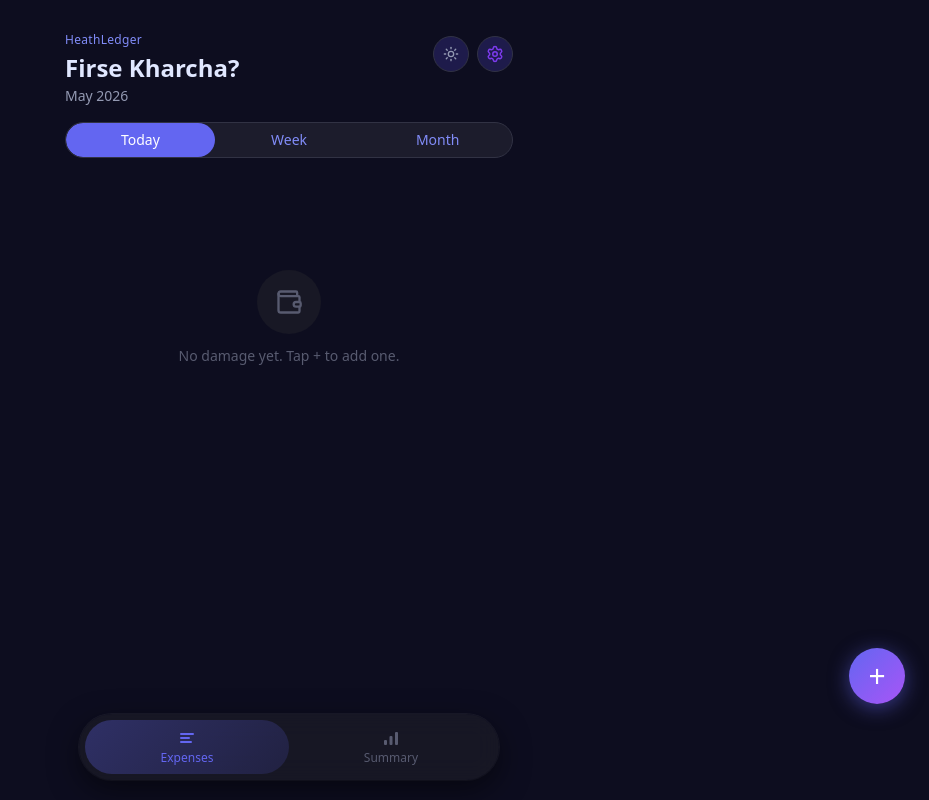
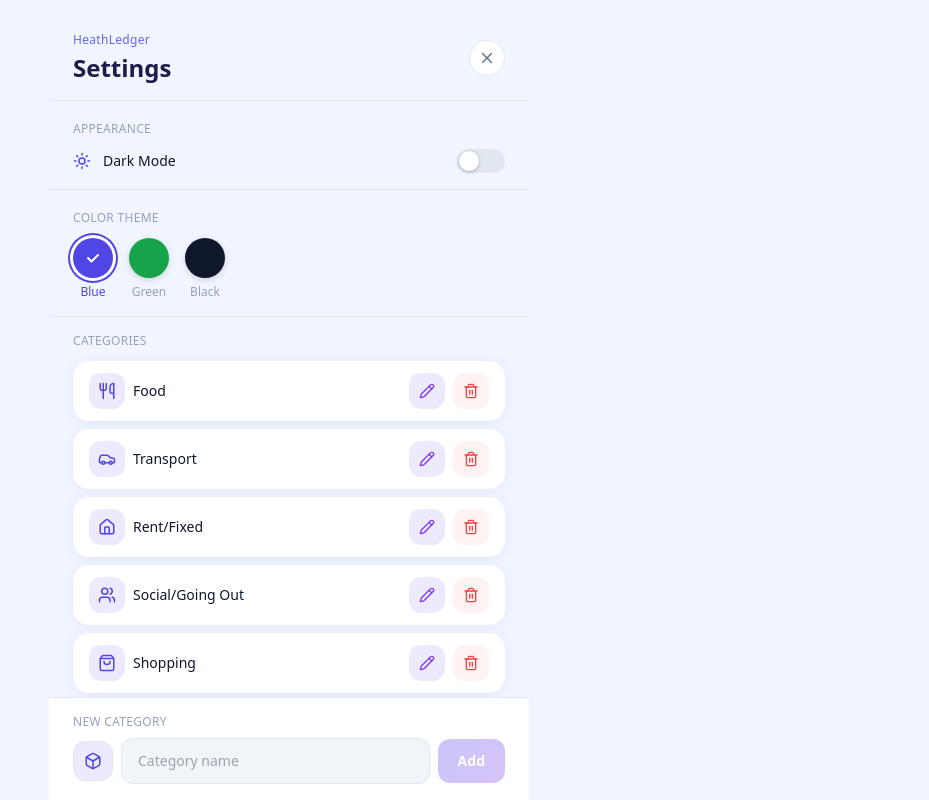
Before and after one commit to just-Devansh/HeathLedger, a React (Vite) app: page / in a window 1280 px wide. Both pictures are taken after a click on the button "Manage categories". Shown: the whole page, without its empty margins (351-1280 px from the left). Built offline with nearby package versions, Linux system fonts and the light colour scheme.

Commit message:
improved-dark-mode-and-implemented-docked-FAB

```diff
--- a/src/App.jsx
+++ b/src/App.jsx
@@ -1,5 +1,5 @@
 import { useState, useMemo } from 'react'
-import { Settings, Moon, Sun } from 'lucide-react'
+import { Settings } from 'lucide-react'
 import { loadExpenses, saveExpenses, loadCategories } from './utils/storage'
 import { useTheme } from './context/ThemeContext'
 import AddExpenseModal from './components/AddExpenseModal'
@@ -49,7 +49,7 @@ function ChartIcon({ active, primary, secondary, gradEnd, muted }) {
 }
 
 export default function App() {
-  const { theme, isDark, toggleDark } = useTheme()
+  const { theme } = useTheme()
   const [expenses, setExpenses] = useState(() => loadExpenses())
   const [categories, setCategories] = useState(() => loadCategories())
   const [showModal, setShowModal] = useState(false)
@@ -108,14 +108,6 @@ export default function App() {
                 <p className="text-sm mt-0.5" style={{ color: theme.textMuted }}>{currentMonth()}</p>
               </div>
               <div className="flex items-center gap-2 mt-1">
-                <button
-                  onClick={toggleDark}
-                  className="w-9 h-9 flex items-center justify-center rounded-full transition-all active:scale-90"
-                  style={{ background: theme.surface, border: `1px solid ${theme.border}`, color: theme.textMuted }}
-                  aria-label={isDark ? 'Switch to light mode' : 'Switch to dark mode'}
-                >
-                  {isDark ? <Sun size={16} /> : <Moon size={16} />}
-                </button>
                 <button
                   onClick={() => setShowCategoryManager(true)}
                   className="btn-settings w-9 h-9 flex items-center justify-center rounded-full"
@@ -180,27 +172,17 @@ export default function App() {
         <SummaryScreen expenses={expenses} categories={categories} />
       )}
 
-      <button
-        onClick={() => { setEditExpense(null); setShowModal(true) }}
-        className="fixed right-6 w-14 h-14 rounded-full flex items-center justify-center text-white text-3xl active:scale-95 transition-transform"
-        style={{
-          bottom: '96px',
-          background: `linear-gradient(135deg, ${theme.primary}, ${theme.gradEnd})`,
-          boxShadow: `0 4px 20px rgba(${theme.shadowRgb},0.5)`,
-        }}
-        aria-label="Add expense"
-      >
-        +
-      </button>
-
       <nav
-        className="fixed z-40 flex"
+        className="fixed z-40"
         style={{
           bottom: '20px',
           left: '50%',
           transform: 'translateX(-50%)',
           width: '90%',
           maxWidth: '420px',
+          display: 'grid',
+          gridTemplateColumns: '1fr auto 1fr',
+          alignItems: 'center',
           padding: '6px',
           background: theme.glassBg,
           backdropFilter: 'blur(12px)',
@@ -211,7 +193,7 @@ export default function App() {
       >
         <button
           onClick={() => setActiveTab('expenses')}
-          className="flex-1 flex flex-col items-center justify-center gap-0.5 active:scale-95"
+          className="flex flex-col items-center justify-center gap-0.5 active:scale-95"
           style={{
             padding: '8px 0',
             borderRadius: '999px',
@@ -225,9 +207,30 @@ export default function App() {
           <ListIcon active={activeTab === 'expenses'} color={theme.primary} muted={theme.textFaint} />
           <span className="text-xs font-medium">Expenses</span>
         </button>
+
+        <div style={{ paddingInline: '8px', display: 'flex', justifyContent: 'center' }}>
+          <button
+            onClick={() => { setEditExpense(null); setShowModal(true) }}
+            className="flex items-center justify-center text-white active:scale-95 transition-transform"
+            style={{
+              width: 52,
+              height: 52,
+              borderRadius: '50%',
+              marginTop: '-32px',
+              fontSize: '28px',
+              lineHeight: 1,
+              background: `linear-gradient(135deg, ${theme.primary}, ${theme.gradEnd})`,
+              boxShadow: `0 4px 20px rgba(${theme.shadowRgb},0.5)`,
+            }}
+            aria-label="Add expense"
+          >
+            +
+          </button>
+        </div>
+
         <button
           onClick={() => setActiveTab('summary')}
-          className="flex-1 flex flex-col items-center justify-center gap-0.5 active:scale-95"
+          className="flex flex-col items-center justify-center gap-0.5 active:scale-95"
           style={{
             padding: '8px 0',
             borderRadius: '999px',
--- a/src/components/CategoryManager.jsx
+++ b/src/components/CategoryManager.jsx
@@ -1,4 +1,4 @@
-import { useState, useRef } from 'react'
+import { useState, useRef, useEffect } from 'react'
 import { Pencil, Trash2, Check, X, Moon, Sun } from 'lucide-react'
 import { loadCategories, saveCategories } from '../utils/storage'
 import { useTheme } from '../context/ThemeContext'
@@ -9,22 +9,55 @@ function formatIconLabel(name) {
   return name.replace(/-/g, ' ').replace(/\b\w/g, c => c.toUpperCase())
 }
 
-function IconPicker({ selected, onSelect, theme }) {
-  const [tooltip, setTooltip] = useState(null)
-  const longPressTimer = useRef(null)
+function InlineIconPicker({ selected, onSelect, theme }) {
+  const [open, setOpen] = useState(false)
+  const containerRef = useRef(null)
 
-  function handleTouchStart(name) {
-    longPressTimer.current = setTimeout(() => setTooltip(name), 400)
+  useEffect(() => {
+    if (!open) return
+    function handleOutside(e) {
+      if (containerRef.current && !containerRef.current.contains(e.target)) {
+        setOpen(false)
       }
+    }
+    document.addEventListener('mousedown', handleOutside)
+    document.addEventListener('touchstart', handleOutside)
+    return () => {
+      document.removeEventListener('mousedown', handleOutside)
+      document.removeEventListener('touchstart', handleOutside)
+    }
+  }, [open])
 
-  function handleTouchEnd() {
-    clearTimeout(longPressTimer.current)
-    setTimeout(() => setTooltip(null), 900)
-  }
+  const SelectedIcon = CATEGORY_ICONS[selected] ?? CATEGORY_ICONS.box
 
   return (
-    <div>
-      <div className="grid grid-cols-6 gap-1.5">
+    <div ref={containerRef} className="relative flex-shrink-0">
+      <button
+        type="button"
+        onClick={() => setOpen(v => !v)}
+        className="w-10 h-10 flex items-center justify-center rounded-xl transition-all active:scale-90"
+        style={{
+          background: open ? theme.primary : theme.surface,
+          border: `1.5px solid ${open ? theme.primary : theme.border}`,
+        }}
+        aria-label="Choose icon"
+      >
+        <SelectedIcon size={18} color={open ? '#ffffff' : theme.primary} />
+      </button>
+
+      {open && (
+        <div
+          className="icon-picker-panel absolute left-0 z-50 rounded-2xl"
+          style={{
+            bottom: 'calc(100% + 8px)',
+            padding: '16px',
+            width: 'fit-content',
+            background: theme.cardBg,
+            border: `1px solid ${theme.border}`,
+            boxShadow: `0 8px 32px rgba(${theme.shadowRgb},0.2), 0 2px 8px rgba(${theme.shadowRgb},0.1)`,
+          }}
+        >
+          <div style={{ display: 'grid', gridTemplateColumns: 'repeat(6, 36px)', gap: '12px' }}>
             {ICON_OPTIONS.map(name => {
               const isSelected = selected === name
               const Icon = CATEGORY_ICONS[name]
@@ -32,11 +65,7 @@ function IconPicker({ selected, onSelect, theme }) {
                 <button
                   key={name}
                   type="button"
-              onClick={() => onSelect(name)}
-              onMouseEnter={() => setTooltip(name)}
-              onMouseLeave={() => setTooltip(null)}
-              onTouchStart={() => handleTouchStart(name)}
-              onTouchEnd={handleTouchEnd}
+                  onClick={() => { onSelect(name); setOpen(false) }}
                   className="w-9 h-9 flex items-center justify-center rounded-xl transition-colors active:scale-90"
                   style={{
                     background: isSelected ? theme.primary : theme.inputBg,
@@ -49,13 +78,8 @@ function IconPicker({ selected, onSelect, theme }) {
               )
             })}
           </div>
-      <div className="h-5 flex items-center justify-center mt-1">
-        {tooltip && (
-          <p className="text-xs font-medium" style={{ color: theme.primary }}>
-            {formatIconLabel(tooltip)}
-          </p>
+        </div>
       )}
-      </div>
     </div>
   )
 }
@@ -237,9 +261,8 @@ export default function CategoryManager({ onClose }) {
                 }}
               >
                 {editingIdx === idx ? (
-                  <div className="flex flex-col gap-2">
-                    <IconPicker selected={editIcon} onSelect={setEditIcon} theme={theme} />
-                    <div className="flex gap-2 items-center">
+                  <div className="flex items-center gap-2">
+                    <InlineIconPicker selected={editIcon} onSelect={setEditIcon} theme={theme} />
                     <input
                       type="text"
                       className="flex-1 outline-none text-sm font-medium bg-transparent"
@@ -254,19 +277,18 @@ export default function CategoryManager({ onClose }) {
                     />
                     <button
                       onClick={() => handleEditSave(idx)}
-                        className="text-xs font-semibold px-3 py-1.5 rounded-lg active:scale-95 transition-transform"
+                      className="text-xs font-semibold px-3 py-1.5 rounded-lg active:scale-95 transition-transform flex-shrink-0"
                       style={{ background: theme.primary, color: '#ffffff' }}
                     >
                       Save
                     </button>
                     <button
                       onClick={() => setEditingIdx(null)}
-                        className="text-xs font-semibold px-3 py-1.5 rounded-lg active:scale-95 transition-transform"
+                      className="text-xs font-semibold px-3 py-1.5 rounded-lg active:scale-95 transition-transform flex-shrink-0"
                       style={{ background: theme.inputBg, color: theme.textMuted }}
                     >
                       Cancel
                     </button>
-                    </div>
                   </div>
                 ) : (
                   <div className="flex items-center gap-2">
@@ -332,10 +354,8 @@ export default function CategoryManager({ onClose }) {
           <p className="text-xs uppercase tracking-wide font-medium mb-2" style={{ color: theme.textFaint }}>
             New Category
           </p>
-          <div className="mb-2">
-            <IconPicker selected={newIcon} onSelect={setNewIcon} theme={theme} />
-          </div>
-          <div className="flex gap-2">
+          <div className="flex items-center gap-2">
+            <InlineIconPicker selected={newIcon} onSelect={setNewIcon} theme={theme} />
             <input
               type="text"
               placeholder="Category name"
@@ -348,7 +368,7 @@ export default function CategoryManager({ onClose }) {
             <button
               onClick={handleAdd}
               disabled={!newName.trim()}
-              className="px-5 py-3 rounded-xl text-sm font-semibold text-white disabled:opacity-30 active:scale-95 transition-transform"
+              className="px-5 py-3 rounded-xl text-sm font-semibold text-white disabled:opacity-30 active:scale-95 transition-transform flex-shrink-0"
               style={{ background: `linear-gradient(135deg, ${theme.primary}, ${theme.secondary})` }}
             >
               Add
--- a/src/components/ExpenseList.jsx
+++ b/src/components/ExpenseList.jsx
@@ -14,6 +14,10 @@ function getDayLabel(isoDate) {
   if (dayStart.getTime() === todayStart.getTime()) return 'Today'
   if (dayStart.getTime() === yesterdayStart.getTime()) return 'Yesterday'
   return d.toLocaleDateString('en-IN', { day: 'numeric', month: 'short' })
+}
+
+function formatAmount(n) {
+  return n.toLocaleString('en-IN')
 }
 
 function groupByDate(expenses) {
@@ -122,7 +126,7 @@ export default function ExpenseList({ expenses, categories, onEdit, onDelete })
                   {/* Right: amount + three-dots or confirmation */}
                   <div className="flex items-center gap-2 flex-shrink-0 ml-3">
                     <p className="text-base font-bold" style={{ color: theme.primary }}>
-                      ₹{exp.amount}
+                      ₹{formatAmount(exp.amount)}
                     </p>
 
                     {isConfirming ? (
--- a/src/index.css
+++ b/src/index.css
@@ -72,6 +72,16 @@
   transform-origin: right center;
 }
 
+/* Floating icon picker panel — fade + scale in */
+@keyframes iconPickerIn {
+  from { opacity: 0; transform: scale(0.92) translateY(4px); }
+  to   { opacity: 1; transform: scale(1)    translateY(0); }
+}
+.icon-picker-panel {
+  animation: iconPickerIn 0.15s cubic-bezier(0.4, 0, 0.2, 1) forwards;
+  transform-origin: bottom left;
+}
+
 /* Smooth background transition on theme/mode change */
 body {
   transition: background 0.25s ease;
--- a/src/utils/theme.js
+++ b/src/utils/theme.js
@@ -16,16 +16,16 @@ const LIGHT_BASE = {
 }
 
 const DARK_BASE = {
-  cardBg: '#1e1e2e',
-  inputBg: '#181825',
-  border: '#313244',
-  text: '#cdd6f4',
-  textMuted: '#9399b2',
-  textFaint: '#585b70',
-  glassBg: 'rgba(24,24,37,0.92)',
-  glassShadow: '0 10px 30px rgba(0,0,0,0.5), 0 0 0 1px rgba(255,255,255,0.06)',
-  filterBg: 'rgba(30,30,46,0.90)',
-  modalBg: 'rgba(0,0,0,0.75)',
+  cardBg: '#151515',
+  inputBg: '#0a0a0a',
+  border: 'rgba(255,255,255,0.06)',
+  text: '#f8fafc',
+  textMuted: 'rgba(255,255,255,0.6)',
+  textFaint: 'rgba(255,255,255,0.35)',
+  glassBg: 'rgba(15,15,15,0.92)',
+  glassShadow: '0 10px 30px rgba(0,0,0,0.6), 0 0 0 1px rgba(255,255,255,0.06)',
+  filterBg: 'rgba(21,21,21,0.92)',
+  modalBg: 'rgba(0,0,0,0.8)',
   dangerSurface: 'rgba(239,68,68,0.15)',
 }
 
@@ -44,8 +44,8 @@ const ACCENT_VARIANTS = {
       shadowRgb: '79,70,229',
     },
     dark: {
-      pageBg: '#0d0d1f',
-      surface: '#1e1b4b',
+      pageBg: '#050505',
+      surface: '#1d1d1d',
       primary: '#6366f1',
       accent: '#818cf8',
       secondary: '#7c3aed',
@@ -70,8 +70,8 @@ const ACCENT_VARIANTS = {
       shadowRgb: '22,163,74',
     },
     dark: {
-      pageBg: '#071a0d',
-      surface: '#0d2d18',
+      pageBg: '#050505',
+      surface: '#1d1d1d',
       primary: '#22c55e',
       accent: '#4ade80',
       secondary: '#16a34a',
@@ -96,16 +96,16 @@ const ACCENT_VARIANTS = {
       shadowRgb: '15,23,42',
     },
     dark: {
-      pageBg: '#09090b',
-      surface: '#18181b',
-      primary: '#334155',
-      accent: '#64748b',
-      secondary: '#1e293b',
-      gradEnd: '#475569',
-      gradientBg: 'linear-gradient(135deg, #1e293b, #334155, #475569)',
+      pageBg: '#050505',
+      surface: '#1d1d1d',
+      primary: '#94a3b8',
+      accent: '#cbd5e1',
+      secondary: '#64748b',
+      gradEnd: '#e2e8f0',
+      gradientBg: 'linear-gradient(135deg, #64748b, #94a3b8, #cbd5e1)',
       mutedText: '#94a3b8',
       heading: '#f1f5f9',
-      shadowRgb: '51,65,85',
+      shadowRgb: '148,163,184',
     },
   },
 }
```
Also changed, not shown: src/components/SummaryScreen.jsx (+8 -33 lines). Lines whose indentation alone changed are shown as unchanged.
